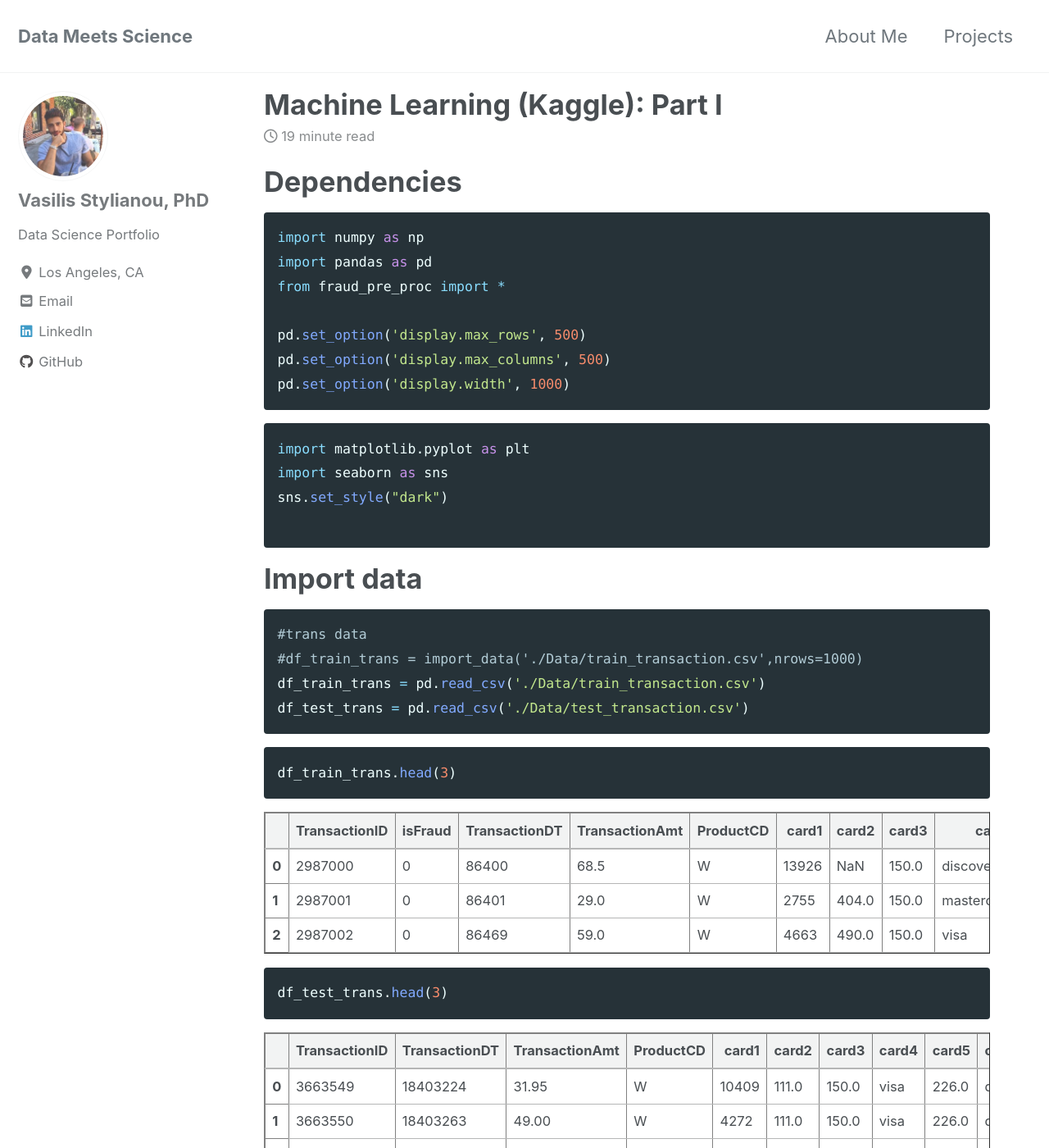
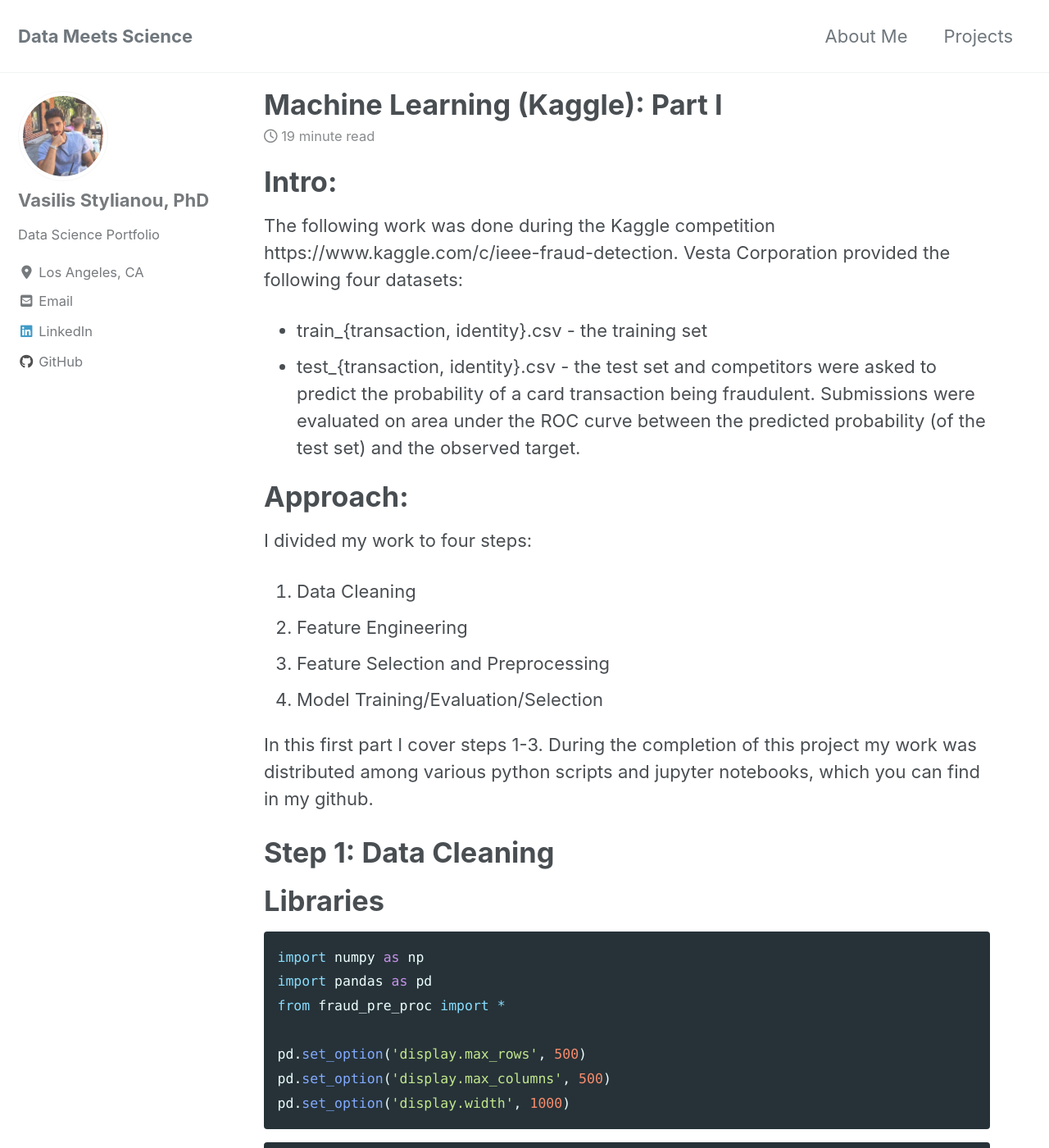
Before and after one commit to vasilis-stylianou/vasilis-stylianou.github.io, a Jekyll site: the page built from _posts/2019-09-20-ML_Kaggle_Part1.md, in a window 1280 px wide and 1400 px high. Shown: the whole window at 82% size. Built offline with Jekyll 4.4.1, drawn with Linux system fonts in a browser that asks for light colours; cached includes are drawn as plain includes; nearby versions of some CDN libraries.

Commit message:
Update 2019-09-20-ML_Kaggle_Part1.md

````diff
--- a/_posts/2019-09-20-ML_Kaggle_Part1.md
+++ b/_posts/2019-09-20-ML_Kaggle_Part1.md
@@ -5,10 +5,24 @@ tags: [machine learning, data science, pandas, numpy]
 excerpt: Machine Learning, Feature Engineering, pandas, numpy
 ---
 
-
-# Dependencies
-
-
+# Intro:
+The following work was done during the Kaggle competition https://www.kaggle.com/c/ieee-fraud-detection. Vesta Corporation provided the following four datasets:
+- train_{transaction, identity}.csv - the training set
+- test_{transaction, identity}.csv - the test set
+and competitors were asked to predict the probability of a card transaction being fraudulent. Submissions were evaluated on area under the ROC curve between the predicted probability (of the test set) and the observed target.
+
+# Approach:
+I divided my work to four steps:
+1. Data Cleaning
+2. Feature Engineering
+3. Feature Selection and Preprocessing
+4. Model Training/Evaluation/Selection
+
+In this first part I cover steps 1-3. During the completion of this project my work was distributed among various python scripts and jupyter notebooks, which you can find in my github.
+
+# Step 1: Data Cleaning
+
+# Libraries
 ```python
 import numpy as np
 import pandas as pd
````
